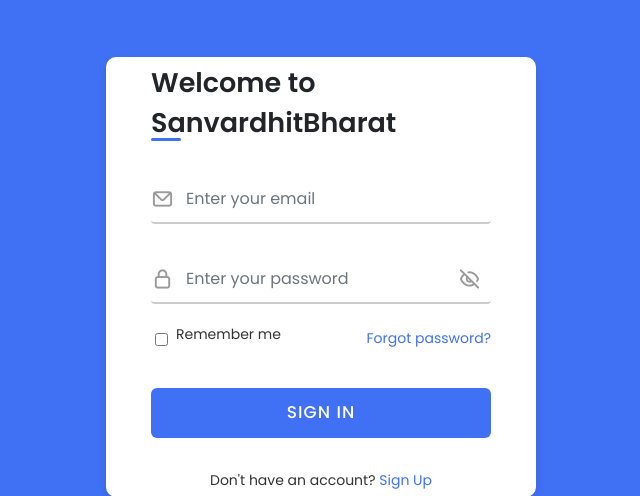
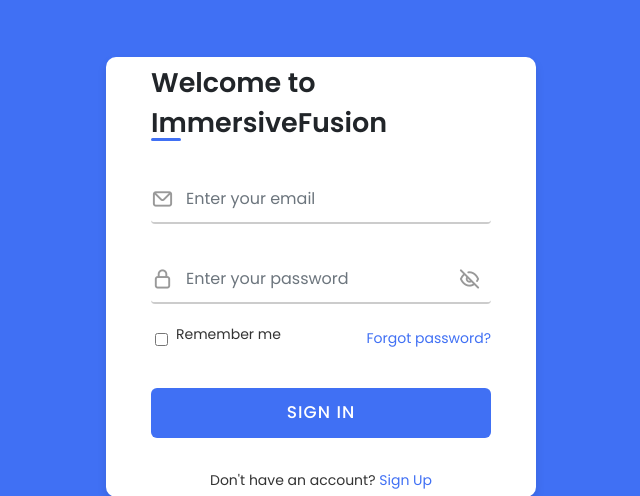
Before and after one commit to gourav-3312/sanvardhitbharat, a PHP site: page /register.php in a window 1280 px wide. Shown: the part 123-619 px from the top of the page, without its empty margins (319-959 px from the left). Run offline with PHP 8.4, Linux system fonts and the light colour scheme.

Commit message:
further change

```diff
--- a/org_login.php
+++ b/org_login.php
@@ -6,7 +6,7 @@
 
     <meta http-equiv="X-UA-Compatible" content="IE=edge">
 
-    <title>SanvardhitBharat</title>
+    <title>ImmersiveFusion</title>
     <meta charset="utf-8">
     <meta name="viewport" content="width=device-width, initial-scale=1">
     <link rel="stylesheet" href="style.css">
@@ -26,7 +26,7 @@
     <div class="container">
         <div class="forms">
             <div class="form login">
-                <span class="title">Welcome to SanvardhitBharat</span>
+                <span class="title">Welcome to ImmersiveFusion</span>
 
                 <form action="<?php echo htmlentities($_SERVER['PHP_SELF']); ?>" method="POST">
                     <div class="input-field">
--- a/register.php
+++ b/register.php
@@ -26,7 +26,7 @@
 
     <meta http-equiv="X-UA-Compatible" content="IE=edge">
 
-    <title>SanvardhitBharat</title>
+    <title>ImmersiveFusion</title>
     <meta charset="utf-8">
     <meta name="viewport" content="width=device-width, initial-scale=1">
     <link rel="stylesheet" href="style.css">
@@ -103,7 +103,7 @@
     <div class="container">
         <div class="forms">
             <div class="form login">
-                <span class="title">Welcome to SanvardhitBharat</span>
+                <span class="title">Welcome to ImmersiveFusion</span>
 
                 <form action="<?php echo htmlentities($_SERVER['PHP_SELF']); ?>" method="POST">
                     <div class="input-field">
```
